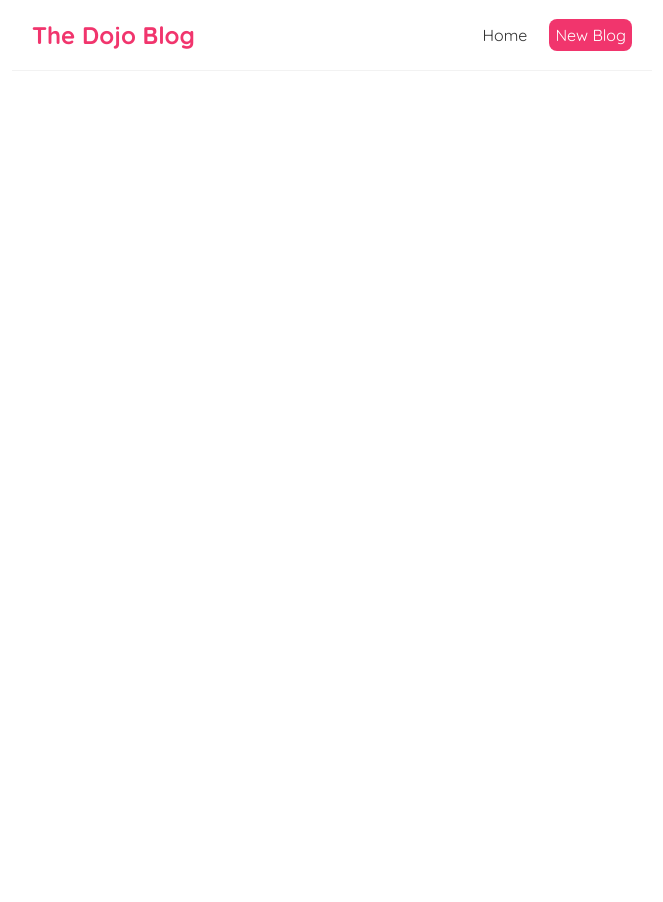
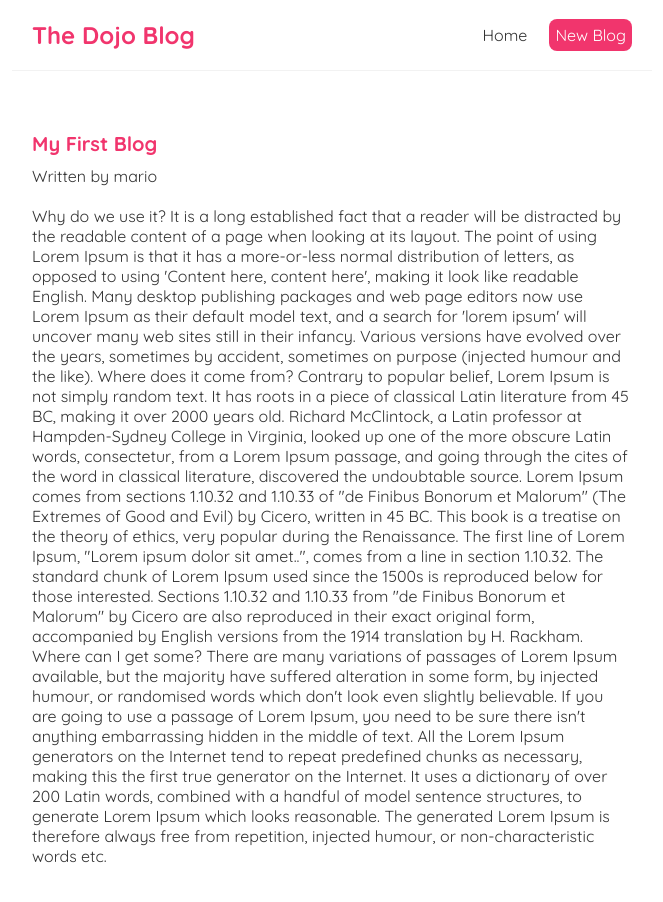
Before and after one commit to Himanshu8862/React-tutorial, a React (Create React App) app: page /blogs/1 in a window 1280 px wide. Shown: the top 902 px of the page, without its empty margins (308-971 px from the left). Before the commit the page ends 800 px from the top, so only its background shows below. Built offline with nearby package versions, Linux system fonts and the light colour scheme; data requests are answered from the project's data file.

Commit message:
added single blog component

```diff
--- a/src/App.js
+++ b/src/App.js
@@ -2,6 +2,7 @@
 import Home from './MyComponents/Home';
 import { BrowserRouter as Router, Route, Routes } from 'react-router-dom';
 import Create from './MyComponents/Create';
+import BlogDetails from './MyComponents/BlogDetails';
 
 function App() {
   return (
@@ -12,6 +13,7 @@
           <Routes>
             <Route exact path="/" element={<Home />}></Route>
             <Route path="/create" element={<Create />}></Route>
+            <Route path="/blogs/:id" element={<BlogDetails />}></Route>
           </Routes>
         </div>
       </div>
--- /dev/null
+++ b/src/MyComponents/BlogDetails.js
@@ -0,0 +1,23 @@
+import { useParams } from "react-router-dom"
+import useFetch from "../Hooks/useFetch"
+
+const BlogDetails = () => {
+    const { id } = useParams()
+    const { data: blog, isLoading, error } = useFetch("http://localhost:8000/blogs/" + id)
+
+    return (
+        <div className="blog-details">
+            {error && <div>{error}</div>}
+            {isLoading && <div>Loading...</div>}
+            {blog && (
+                <article>
+                    <h2>{blog.title}</h2>
+                    <p>Written by {blog.author} </p>
+                    <div>{blog.body}</div>
+                </article>
+            )}
+        </div>
+    )
+}
+
+export default BlogDetails
--- a/src/MyComponents/BlogList.js
+++ b/src/MyComponents/BlogList.js
@@ -1,4 +1,6 @@
-const BlogList = ({ blogs, title}) => {
+import { Link } from "react-router-dom"
+
+const BlogList = ({ blogs, title }) => {
 
     return (
         <div className="blog-list">
@@ -6,8 +8,10 @@
             {blogs.map((blog) => (
                 //  the key should be unique and always has to be added, so that react can keep tract of each item that it outputs into the dom
                 <div className="blog-preview" key={blog.id}>
-                    <h2>{blog.title}</h2>
-                    <p>Written by {blog.author}</p>
+                    <Link to={`/blogs/${blog.id}`}>
+                        <h2>{blog.title}</h2>
+                        <p>Written by {blog.author}</p>
+                    </Link>
                 </div>
             ))}
         </div>
--- a/src/index.css
+++ b/src/index.css
@@ -48,3 +48,16 @@
   color: #f1356d;
   margin-bottom: 8px;
 }
+.blog-preview a{
+  text-decoration: none;
+}
+
+/* blog details page */
+.blog-details h2 {
+  font-size: 20px;
+  color: #f1356d;
+  margin-bottom: 10px;
+}
+.blog-details div {
+  margin: 20px 0;
+}
```
